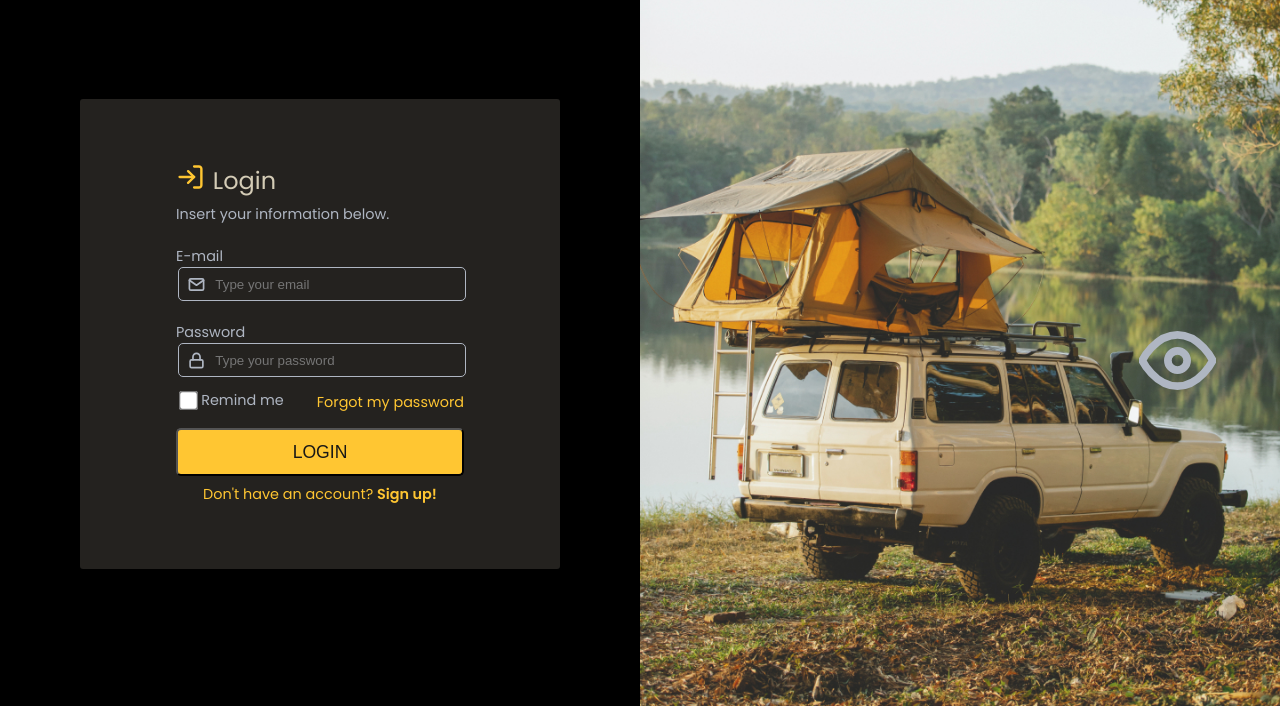
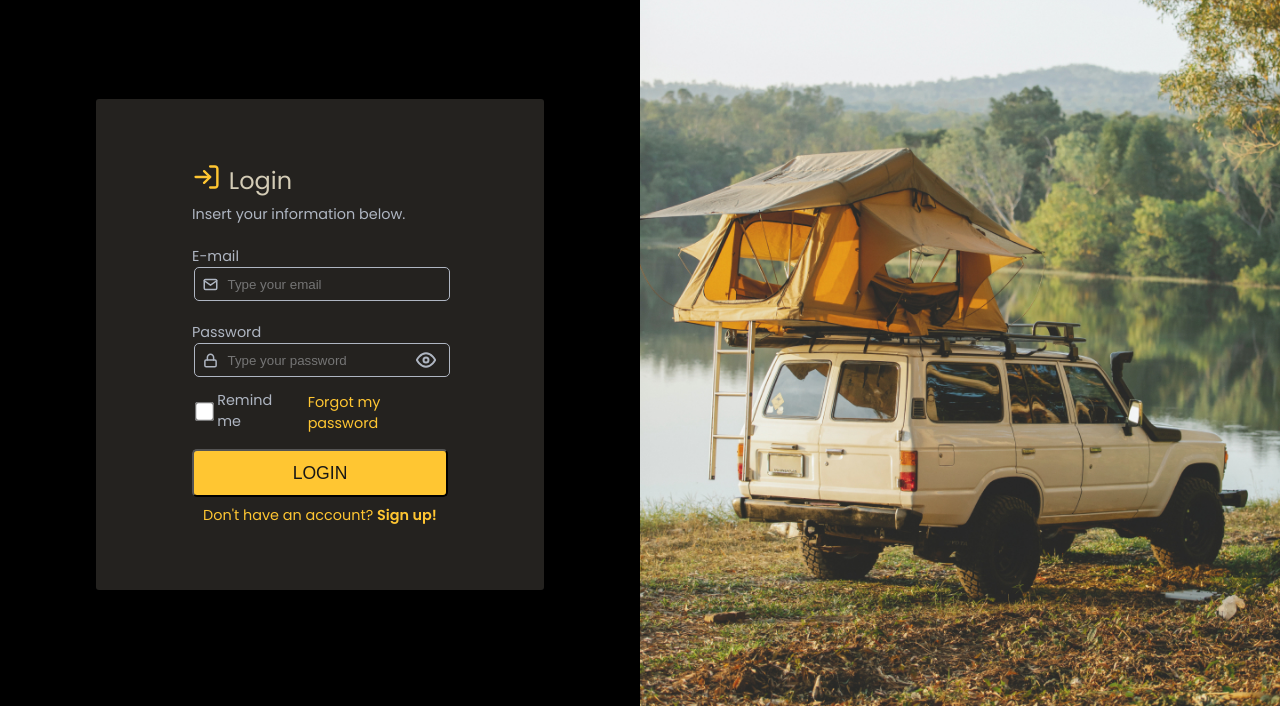
Before and after one commit to adlascio-instructor/web-dev-1-week-4-assignment-momoiropuchoman, a plain HTML site: page index.html in a window 1280 px wide. Shown: the part 94-800 px from the top of the page. Drawn offline with Linux system fonts and the light colour scheme.

Commit message:
Adjust the position of the eye icon

```diff
--- a/index.html
+++ b/index.html
@@ -26,8 +26,9 @@
         Password
         <fieldset class="input-field">
           <img class="input-image" src="images/lock.svg">
-          <input class="input-textbox" type="password" name="password" pattern="[a-zA-Z0-9]" placeholder="Type your password"/>
-          <img class="password-visible-image" src="images/eye.svg">
+            <input class="input-textbox" type="password" name="password" pattern="[a-zA-Z0-9]" placeholder="Type your password">
+            <img class="password-visible-image" src="images/eye.svg">
+          </fieldset>
         </fieldset>
 
         <div class="password-option">
--- a/style.scss
+++ b/style.scss
@@ -68,6 +68,7 @@ body {
   display: flex;
   justify-content: space-evenly;
   align-items: center;
+  position: relative;
 }
 
 .input-image {
@@ -76,7 +77,6 @@ body {
 }
 
 .input-textbox {
-  position: relative;
   height: 2rem;
   width: 85%;
   background-color: var(--form-background);
@@ -90,7 +90,6 @@ body {
   height: auto;
   position: absolute;
   right: 5%;
-  top: auto;
 }
 
 .password-option {
@@ -162,7 +161,7 @@ body {
   }
 
   .login-area {
-    width: 75%;
+    width: 70%;
     margin: 6rem auto 0;
     padding: 4rem 15%;
     background-color: var(--form-background);
@@ -173,6 +172,11 @@ body {
     margin-top: 0;
   }
 
+  .password-visible-image {
+    width: 20px;
+    height: auto;
+  }
+
   .side-image {
     width: 100%;
     height: auto;
```
Also changed, not shown: style.css, 1 other file.
